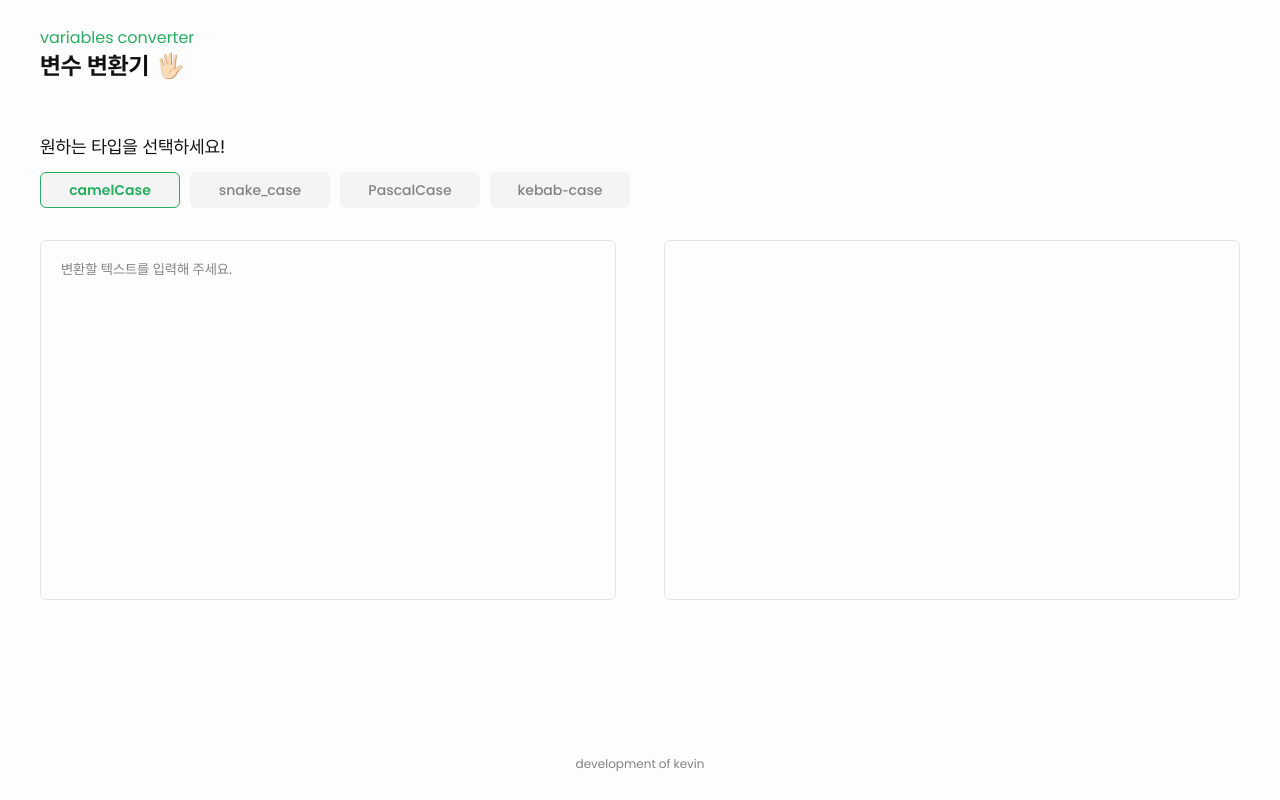
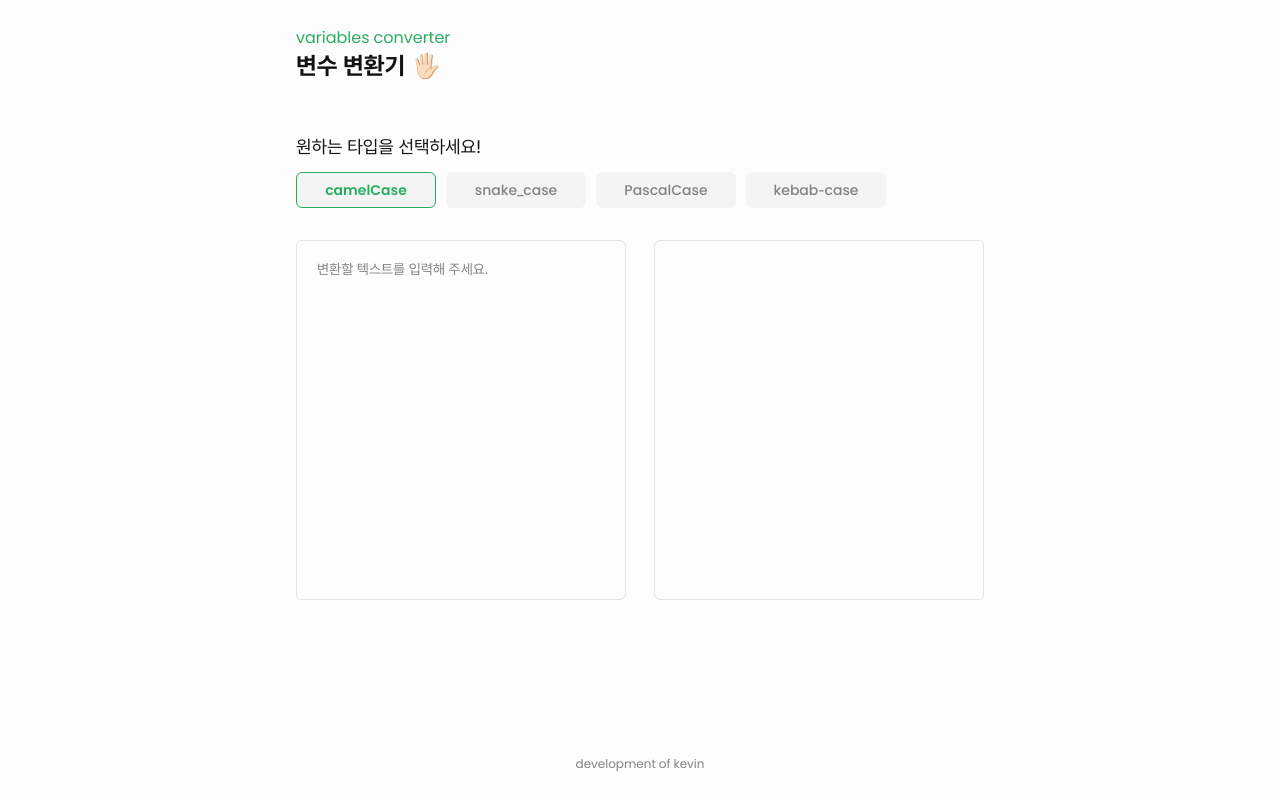
Before and after one commit to NaKyouTae/variables-converter, a Next.js app: page / in a window 1280 px wide. Built offline with nearby package versions, Linux system fonts and the light colour scheme.

Commit message:
전체 가로 사이즈 조정

```diff
--- a/styles/style.css
+++ b/styles/style.css
@@ -24,7 +24,7 @@
 }
 
 /* style ------------------------------ */
-.container {width: 100%; min-height: 100%; padding: 3rem 4rem; margin: 0 auto; display: flex; flex-flow: column;}
+.container {width: 76.8rem; margin: 0 auto; min-height: 100%; padding: 3rem 4rem; margin: 0 auto; display: flex; flex-flow: column;}
 
 @media screen and (max-width: 767px) {
     .container {padding: 3.2rem 2rem;}
```
